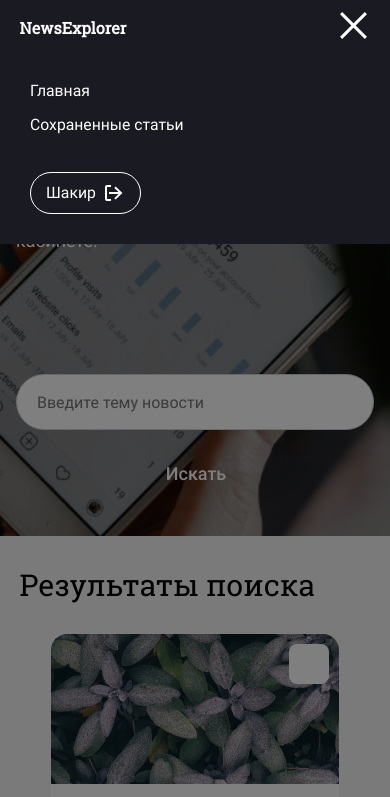
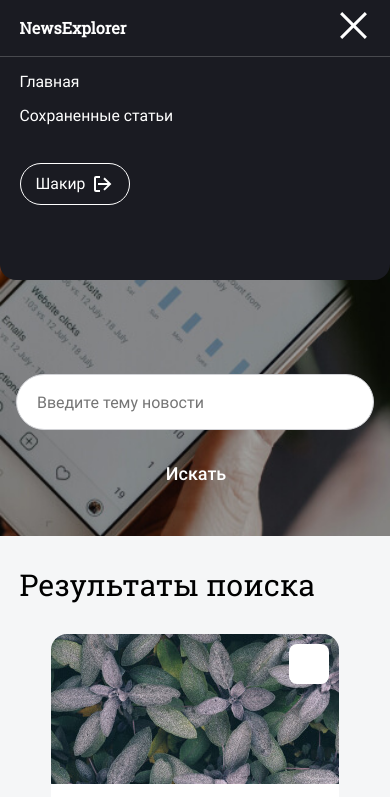
Before and after one commit to sfkhakimov/news-explorer-frontend, a website built with webpack: page src/index.html in a window 390 px wide. Both pictures are taken after a click on the label 353 px from the left and 28 px from the top of the page. Shown: the top 797 px of the page. Built offline with nearby package versions, Linux system fonts and the light colour scheme; files whose address does not match are found by name.

Commit message:
fixed mobile menu layout

```diff
--- a/src/block/header/__container/header__container.css
+++ b/src/block/header/__container/header__container.css
@@ -2,7 +2,6 @@
 
 .header__container {
   width: 86%;
-  margin: 0 auto;
   display: flex;
   justify-content: space-between;
   align-items: center;
@@ -13,3 +12,9 @@
     width: 90%;
   }
 }
+
+@media screen and (max-width: 1025px) {
+  .header__container {
+    margin: 0 auto;
+  }
+}
--- /dev/null
+++ b/src/block/header/__content/header__content.css
@@ -0,0 +1,13 @@
+.header__content {
+  width: 80%;
+  display: flex;
+  align-items: center;
+  justify-content: space-between;
+}
+
+@media screen and (max-width: 767px) {
+  .header__content {
+    width: 100%;
+    border-bottom: 1px solid rgba(255, 255, 255, 0.2);
+  }
+}
--- a/src/block/header/__mobile-button/header__mobile-button.css
+++ b/src/block/header/__mobile-button/header__mobile-button.css
@@ -35,3 +35,9 @@
   right: 0;
   top: 0;
 }
+
+@media screen and (min-width: 767px) {
+  .header__mobile-button {
+    display: none;;
+  }
+}
--- a/src/block/header/__navigation-container/_mobile-active/header__navigation-container_mobile-active.css
+++ b/src/block/header/__navigation-container/_mobile-active/header__navigation-container_mobile-active.css
@@ -2,11 +2,5 @@
   .header__navigation-container.header__navigation-container_mobile-active {
     display: flex;
     flex-direction: column;
-    position: absolute;
-    top: 0;
-    right: 0;
-    left: 0;
-    background-color: #1A1B22;
-    padding: 66px 30px 30px;
   }
 }
--- a/src/block/header/__navigation-container/header____navigation-container.css
+++ b/src/block/header/__navigation-container/header____navigation-container.css
@@ -4,10 +4,13 @@
 .header__navigation-container {
   display: flex;
   align-self: center;
+  width: 100%;
+  justify-content: flex-end;
 }
 
 @media screen and (max-width: 767px) {
   .header__navigation-container {
     display: none;
+    width: 90%;
   }
 }
--- a/src/block/header/_mobile/heder_mobile.css
+++ b/src/block/header/_mobile/heder_mobile.css
@@ -1,13 +1,8 @@
 .header.header_mobile {
-  position: absolute;
-  width: 100%;
-  height: 100%;
-  display: flex;
-  background-color: rgba(0,0,0,.5);
-  z-index: 1;
-  align-items: flex-start;
+  height: 280px;
+  background-color: #1A1B22;
+  border-bottom-right-radius: 16px;
+  border-bottom-left-radius: 16px;
+  border-bottom: 0;
+  transition: .4s;
 }
-
-.header__content {
-  width: 100%;
-}
--- a/src/block/header/header.css
+++ b/src/block/header/header.css
@@ -8,33 +8,32 @@
 @import url(./__button-image/header__button-image.css);
 @import url(./__mobile-input/header__mobile-input.css);
 @import url(./__mobile-button/header__mobile-button.css);
+@import url(./__content/header__content.css);
 
 .header {
   display: flex;
   align-items: center;
-  max-width: 1440px;
+  width: 86%;
   margin: 0 auto;
   height: 80px;
-  background: rgba(196, 196, 196, 0.01);
-  box-shadow: inset 0px -1px 0px rgba(255, 255, 255, 0.2);
+  border-bottom: 1px solid rgba(255, 255, 255, 0.2);
+  transition: .4s;
 }
 
 @media screen and (max-width: 1025px) {
   .header {
-    height: 66px;
     font-size: 14px;
+    width: 90%;
+    height: 64px;
   }
 }
 
 @media screen and (max-width: 767px) {
   .header {
     width: 100%;
+    display: flex;
+    flex-direction: column;
     position: absolute;
+    border-bottom: 0;
   }
 }
-
-@media screen and (max-width: 426px) {
-  .header {
-    height: 56px;
-  }
-}
--- /dev/null
+++ b/src/block/root/root.css
@@ -0,0 +1 @@
+@import url(./root_overlay/root_overlay.css);
--- /dev/null
+++ b/src/block/root/root_overlay/root_overlay.css
@@ -0,0 +1,3 @@
+.root_overlay {
+  background-color: rgba(0,0,0,.5);
+}
```
Also changed, not shown: src/index.html (+2 -2 lines).
